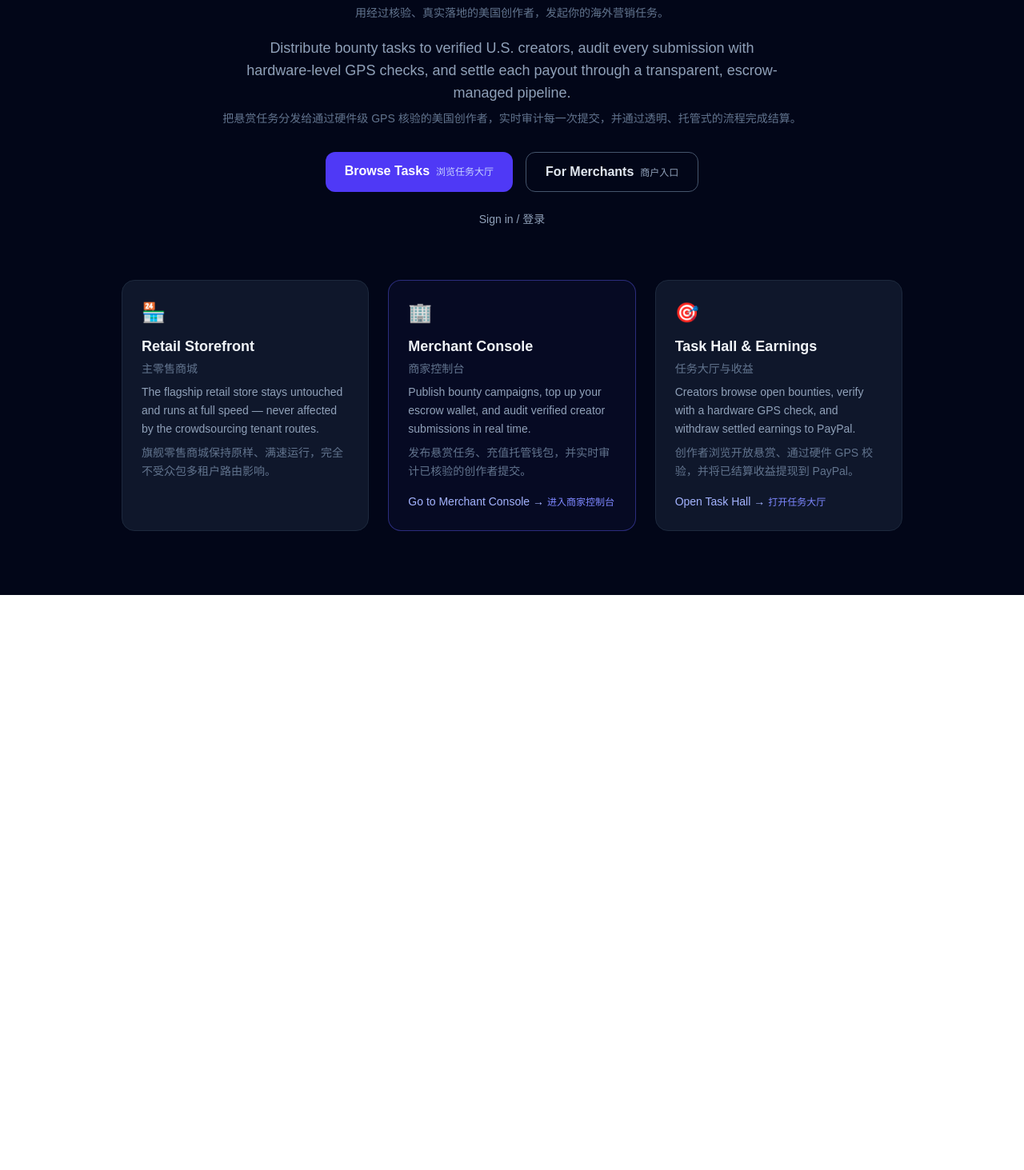
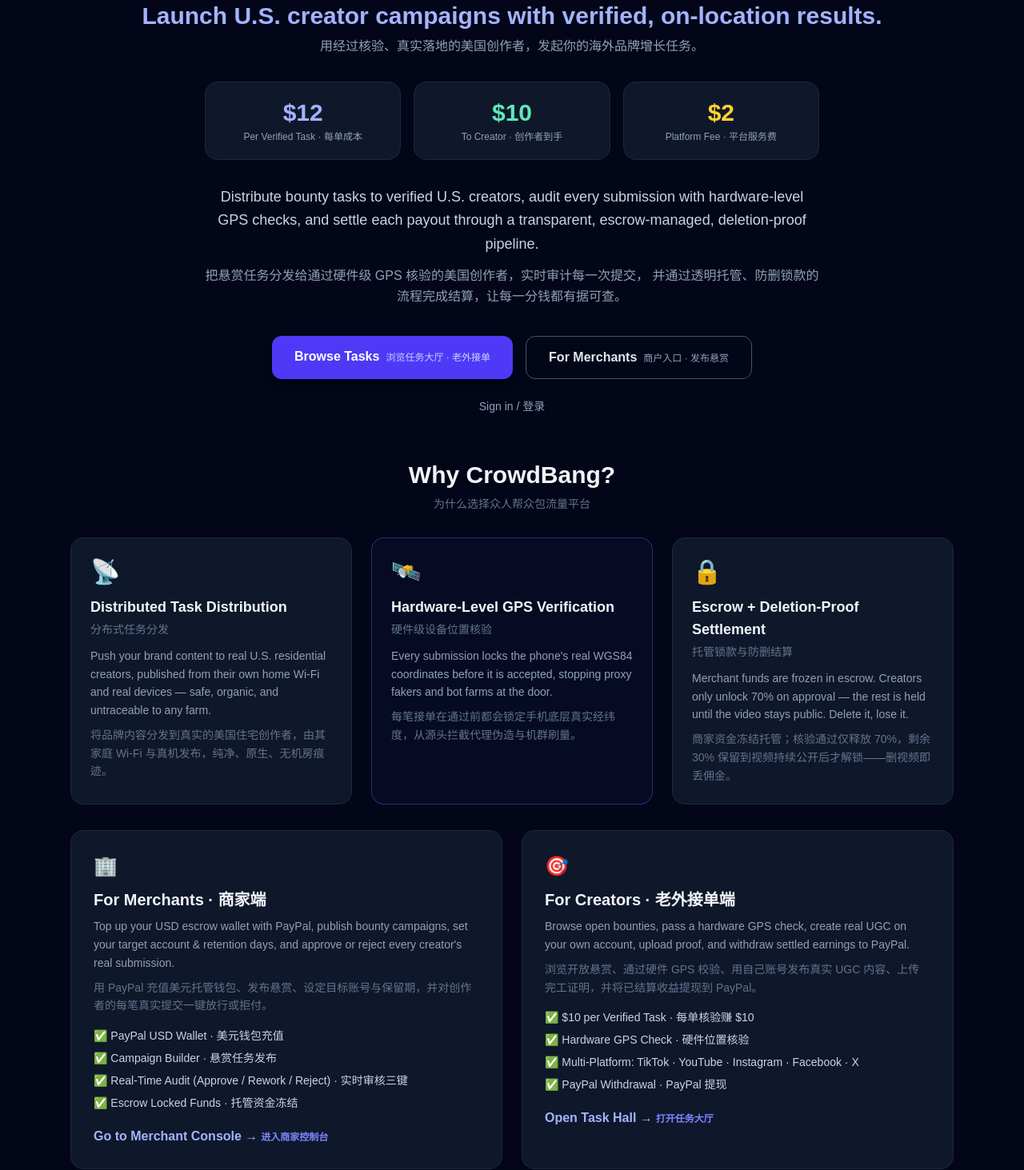
Before and after one commit to fv1388/G-CrowdBang, a Next.js app: page / in a window 1280 px wide. Shown: the part 290-1753 px from the top of the page at 80% size. Before the commit the page ends 1034 px from the top, so only its background shows below. Built offline with nearby package versions, Linux system fonts and the light colour scheme.

Commit message:
content: enlarge homepage logo, expand bilingual hero and marketing sections

```diff
--- a/src/app/page.tsx
+++ b/src/app/page.tsx
@@ -1,49 +1,73 @@
 // src/app/page.tsx
 // G-CrowdBang · Root landing / gateway page.
 // 双语落地页：英文在上、中文在下，方便中外访客。
-// The root path `/` is intentionally left as a clean pass-through landing that
-// routes visitors to the platform's sections: Merchant Console (/admin),
-// Task Hall (/shop/tasks), and Worker Dashboard (/workers).
+// The root path `/` is a clean pass-through landing that routes visitors to
+// Merchant Console (/admin), Task Hall (/shop/tasks), and Worker Dashboard (/workers).
 import Link from "next/link";
 
 export default function Home() {
   return (
     <main className="min-h-screen bg-slate-950 text-slate-100">
-      {/* Hero */}
-      <section className="mx-auto max-w-5xl px-6 pt-24 pb-16 text-center">
+      {/* ============ Hero ============ */}
+      <section className="mx-auto max-w-6xl px-6 pt-16 pb-14 text-center">
+        {/* 大号品牌 Logo */}
         <img
           src="/crowdbang-logo-zh.png"
           alt="CrowdBang · 众人帮"
-          className="mx-auto mb-8 h-16 w-auto rounded-xl bg-white px-4 py-2 object-contain shadow-lg"
+          className="mx-auto mb-10 h-24 w-auto rounded-2xl bg-white px-6 py-3 object-contain shadow-2xl md:h-28"
         />
-        <h1 className="mx-auto max-w-3xl text-4xl font-bold tracking-tight sm:text-5xl">
+
+        <h1 className="mx-auto max-w-4xl text-4xl font-extrabold tracking-tight sm:text-5xl md:text-6xl">
+          CrowdBang · 众人帮
+        </h1>
+        <p className="mt-4 text-2xl font-bold text-indigo-300 sm:text-3xl">
           Launch U.S. creator campaigns with verified, on-location results.
-        </h1>
-        <p className="mt-2 text-sm text-slate-500">
-          用经过核验、真实落地的美国创作者，发起你的海外营销任务。
         </p>
-        <p className="mx-auto mt-5 max-w-2xl text-lg text-slate-400">
+        <p className="mt-2 text-base text-slate-400">
+          用经过核验、真实落地的美国创作者，发起你的海外品牌增长任务。
+        </p>
+
+        {/* 数据亮点条 */}
+        <div className="mx-auto mt-8 grid max-w-3xl grid-cols-3 gap-4">
+          <div className="rounded-2xl border border-slate-800 bg-slate-900 px-4 py-5">
+            <p className="text-3xl font-extrabold text-indigo-300">$12</p>
+            <p className="mt-1 text-xs text-slate-400">Per Verified Task · 每单成本</p>
+          </div>
+          <div className="rounded-2xl border border-slate-800 bg-slate-900 px-4 py-5">
+            <p className="text-3xl font-extrabold text-emerald-300">$10</p>
+            <p className="mt-1 text-xs text-slate-400">To Creator · 创作者到手</p>
+          </div>
+          <div className="rounded-2xl border border-slate-800 bg-slate-900 px-4 py-5">
+            <p className="text-3xl font-extrabold text-amber-300">$2</p>
+            <p className="mt-1 text-xs text-slate-400">Platform Fee · 平台服务费</p>
+          </div>
+        </div>
+
+        <p className="mx-auto mt-8 max-w-3xl text-lg leading-relaxed text-slate-300">
           Distribute bounty tasks to verified U.S. creators, audit every submission with
           hardware-level GPS checks, and settle each payout through a transparent,
-          escrow-managed pipeline.
+          escrow-managed, deletion-proof pipeline.
         </p>
-        <p className="mt-2 text-sm text-slate-500">
-          把悬赏任务分发给通过硬件级 GPS 核验的美国创作者，实时审计每一次提交，并通过透明、托管式的流程完成结算。
+        <p className="mx-auto mt-3 max-w-3xl text-base leading-relaxed text-slate-400">
+          把悬赏任务分发给通过硬件级 GPS 核验的美国创作者，实时审计每一次提交，
+          并通过透明托管、防删锁款的流程完成结算，让每一分钱都有据可查。
         </p>
-        <div className="mt-8 flex flex-wrap justify-center gap-4">
+
+        {/* 双端 CTA */}
+        <div className="mt-9 flex flex-wrap justify-center gap-4">
           <Link
             href="/shop/tasks"
-            className="rounded-xl bg-indigo-600 px-6 py-3 font-semibold text-white hover:bg-indigo-500"
+            className="rounded-xl bg-indigo-600 px-7 py-3.5 font-semibold text-white shadow-lg hover:bg-indigo-500"
           >
             Browse Tasks
-            <span className="ml-2 text-xs font-normal text-indigo-200">浏览任务大厅</span>
+            <span className="ml-2 text-xs font-normal text-indigo-200">浏览任务大厅 · 老外接单</span>
           </Link>
           <Link
             href="/admin"
-            className="rounded-xl border border-slate-600 px-6 py-3 font-semibold text-slate-200 hover:bg-slate-800"
+            className="rounded-xl border border-slate-600 px-7 py-3.5 font-semibold text-slate-200 hover:bg-slate-800"
           >
             For Merchants
-            <span className="ml-2 text-xs font-normal text-slate-400">商户入口</span>
+            <span className="ml-2 text-xs font-normal text-slate-400">商户入口 · 发布悬赏</span>
           </Link>
         </div>
         <Link
@@ -54,55 +78,114 @@ export default function Home() {
         </Link>
       </section>
 
-      {/* Platform sections */}
-      <section className="mx-auto max-w-5xl px-6 pb-20">
-        <div className="grid gap-6 md:grid-cols-3">
+      {/* ============ 为什么选择 CrowdBang ============ */}
+      <section className="mx-auto max-w-6xl px-6 pb-8">
+        <h2 className="text-center text-2xl font-bold sm:text-3xl">
+          Why CrowdBang?
+        </h2>
+        <p className="mt-2 text-center text-sm text-slate-500">
+          为什么选择众人帮众包流量平台
+        </p>
+        <div className="mt-8 grid gap-6 md:grid-cols-3">
           <div className="rounded-2xl border border-slate-800 bg-slate-900 p-6">
-            <p className="text-2xl">🏪</p>
-            <h2 className="mt-3 text-lg font-semibold">Retail Storefront</h2>
-            <p className="mt-1 text-sm text-slate-500">主零售商城</p>
-            <p className="mt-2 text-sm leading-relaxed text-slate-400">
-              The flagship retail store stays untouched and runs at full speed — never
-              affected by the crowdsourcing tenant routes.
+            <p className="text-3xl">📡</p>
+            <h3 className="mt-3 text-lg font-semibold">Distributed Task Distribution</h3>
+            <p className="mt-1 text-sm text-slate-500">分布式任务分发</p>
+            <p className="mt-3 text-sm leading-relaxed text-slate-400">
+              Push your brand content to real U.S. residential creators, published from
+              their own home Wi-Fi and real devices — safe, organic, and untraceable to any farm.
             </p>
             <p className="mt-2 text-sm leading-relaxed text-slate-500">
-              旗舰零售商城保持原样、满速运行，完全不受众包多租户路由影响。
+              将品牌内容分发到真实的美国住宅创作者，由其家庭 Wi-Fi 与真机发布，纯净、原生、无机房痕迹。
             </p>
           </div>
+
           <div className="rounded-2xl border border-indigo-500/40 bg-indigo-500/5 p-6">
-            <p className="text-2xl">🏢</p>
-            <h2 className="mt-3 text-lg font-semibold">Merchant Console</h2>
-            <p className="mt-1 text-sm text-slate-500">商家控制台</p>
-            <p className="mt-2 text-sm leading-relaxed text-slate-400">
-              Publish bounty campaigns, top up your escrow wallet, and audit verified
-              creator submissions in real time.
+            <p className="text-3xl">🛰️</p>
+            <h3 className="mt-3 text-lg font-semibold">Hardware-Level GPS Verification</h3>
+            <p className="mt-1 text-sm text-slate-500">硬件级设备位置核验</p>
+            <p className="mt-3 text-sm leading-relaxed text-slate-400">
+              Every submission locks the phone&apos;s real WGS84 coordinates before it is accepted,
+              stopping proxy fakers and bot farms at the door.
             </p>
             <p className="mt-2 text-sm leading-relaxed text-slate-500">
-              发布悬赏任务、充值托管钱包，并实时审计已核验的创作者提交。
+              每笔接单在通过前都会锁定手机底层真实经纬度，从源头拦截代理伪造与机群刷量。
             </p>
-            <Link href="/admin" className="mt-4 inline-block text-sm font-medium text-indigo-300 hover:text-indigo-200">
+          </div>
+
+          <div className="rounded-2xl border border-slate-800 bg-slate-900 p-6">
+            <p className="text-3xl">🔒</p>
+            <h3 className="mt-3 text-lg font-semibold">Escrow + Deletion-Proof Settlement</h3>
+            <p className="mt-1 text-sm text-slate-500">托管锁款与防删结算</p>
+            <p className="mt-3 text-sm leading-relaxed text-slate-400">
+              Merchant funds are frozen in escrow. Creators only unlock 70% on approval — the rest
+              is held until the video stays public. Delete it, lose it.
+            </p>
+            <p className="mt-2 text-sm leading-relaxed text-slate-500">
+              商家资金冻结托管；核验通过仅释放 70%，剩余 30% 保留到视频持续公开后才解锁——删视频即丢佣金。
+            </p>
+          </div>
+        </div>
+      </section>
+
+      {/* ============ 双端平台分区 ============ */}
+      <section className="mx-auto max-w-6xl px-6 pb-12">
+        <div className="grid gap-6 md:grid-cols-2">
+          <div className="rounded-2xl border border-slate-800 bg-slate-900 p-7">
+            <p className="text-2xl">🏢</p>
+            <h3 className="mt-3 text-xl font-semibold">For Merchants · 商家端</h3>
+            <p className="mt-2 text-sm leading-relaxed text-slate-400">
+              Top up your USD escrow wallet with PayPal, publish bounty campaigns, set your target
+              account &amp; retention days, and approve or reject every creator&apos;s real submission.
+            </p>
+            <p className="mt-2 text-sm leading-relaxed text-slate-500">
+              用 PayPal 充值美元托管钱包、发布悬赏、设定目标账号与保留期，并对创作者的每笔真实提交一键放行或拒付。
+            </p>
+            <ul className="mt-4 space-y-2 text-sm text-slate-300">
+              <li>✅ PayPal USD Wallet · 美元钱包充值</li>
+              <li>✅ Campaign Builder · 悬赏任务发布</li>
+              <li>✅ Real-Time Audit (Approve / Rework / Reject) · 实时审核三键</li>
+              <li>✅ Escrow Locked Funds · 托管资金冻结</li>
+            </ul>
+            <Link href="/admin" className="mt-5 inline-block font-semibold text-indigo-300 hover:text-indigo-200">
               Go to Merchant Console →
               <span className="ml-1 text-xs text-indigo-400">进入商家控制台</span>
             </Link>
           </div>
-          <div className="rounded-2xl border border-slate-800 bg-slate-900 p-6">
+
+          <div className="rounded-2xl border border-slate-800 bg-slate-900 p-7">
             <p className="text-2xl">🎯</p>
-            <h2 className="mt-3 text-lg font-semibold">Task Hall &amp; Earnings</h2>
-            <p className="mt-1 text-sm text-slate-500">任务大厅与收益</p>
+            <h3 className="mt-3 text-xl font-semibold">For Creators · 老外接单端</h3>
             <p className="mt-2 text-sm leading-relaxed text-slate-400">
-              Creators browse open bounties, verify with a hardware GPS check, and withdraw
-              settled earnings to PayPal.
+              Browse open bounties, pass a hardware GPS check, create real UGC on your own account,
+              upload proof, and withdraw settled earnings to PayPal.
             </p>
             <p className="mt-2 text-sm leading-relaxed text-slate-500">
-              创作者浏览开放悬赏、通过硬件 GPS 校验，并将已结算收益提现到 PayPal。
+              浏览开放悬赏、通过硬件 GPS 校验、用自己账号发布真实 UGC 内容、上传完工证明，并将已结算收益提现到 PayPal。
             </p>
-            <Link href="/shop/tasks" className="mt-4 inline-block text-sm font-medium text-indigo-300 hover:text-indigo-200">
+            <ul className="mt-4 space-y-2 text-sm text-slate-300">
+              <li>✅ $10 per Verified Task · 每单核验赚 $10</li>
+              <li>✅ Hardware GPS Check · 硬件位置核验</li>
+              <li>✅ Multi-Platform: TikTok · YouTube · Instagram · Facebook · X</li>
+              <li>✅ PayPal Withdrawal · PayPal 提现</li>
+            </ul>
+            <Link href="/shop/tasks" className="mt-5 inline-block font-semibold text-indigo-300 hover:text-indigo-200">
               Open Task Hall →
               <span className="ml-1 text-xs text-indigo-400">打开任务大厅</span>
             </Link>
           </div>
         </div>
       </section>
+
+      {/* ============ 底部标语 ============ */}
+      <footer className="border-t border-slate-800 py-8 text-center">
+        <p className="text-sm font-semibold text-slate-300">
+          CrowdBang · 众包真人 UGC，让品牌被真实看见
+        </p>
+        <p className="mt-1 text-xs text-slate-600">
+          Real creators · Verified locations · Transparent escrow · Deletion-proof payout
+        </p>
+      </footer>
     </main>
   );
 }
```
